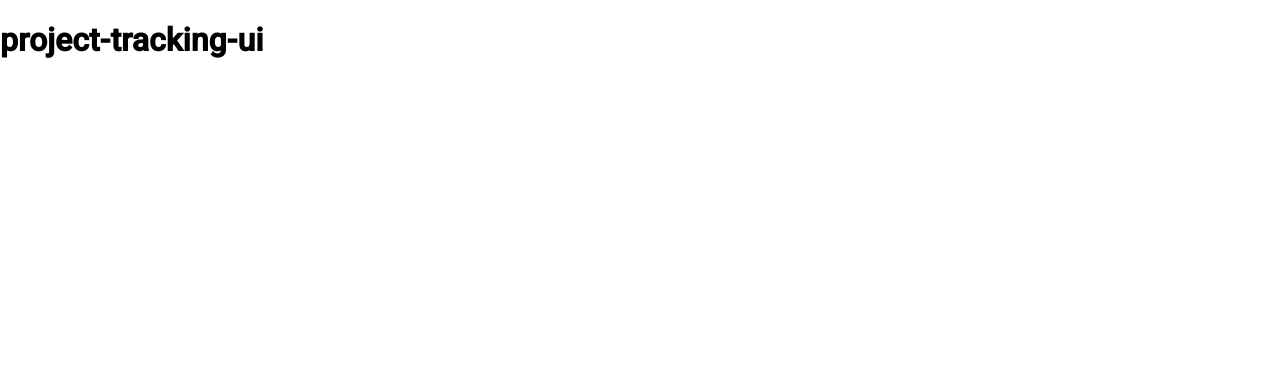
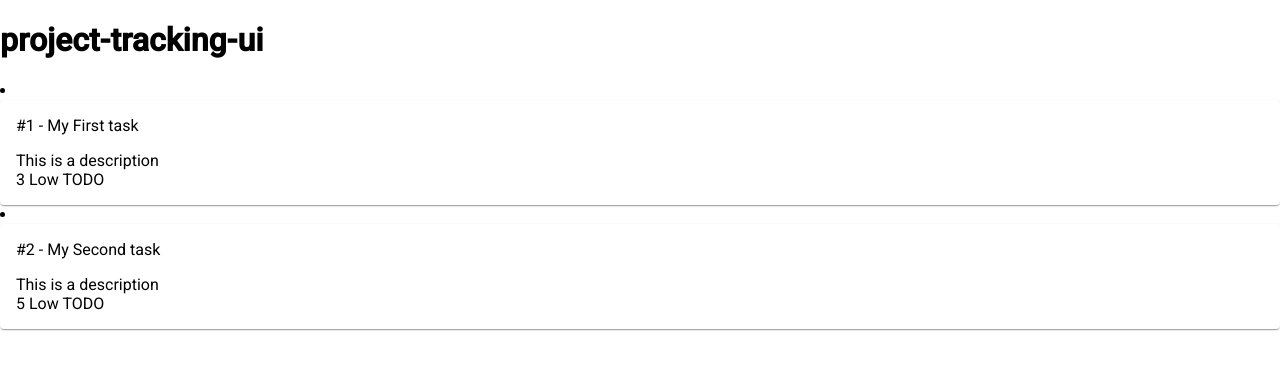
Before and after one commit to gmroldan/project-tracking-ui, an Angular app: page / in a window 1280 px wide. Shown: the top 370 px of the page. Built offline with nearby package versions, Linux system fonts and the light colour scheme.

Commit message:
Create basic components

```diff
--- a/src/app/app.component.html
+++ b/src/app/app.component.html
@@ -1 +1,2 @@
 <h1>{{ title }}</h1>
+<app-tasks-board></app-tasks-board>
--- /dev/null
+++ b/src/app/task-card/task-card.component.html
@@ -0,0 +1,9 @@
+<mat-card *ngIf="task">
+    <mat-card-header>#{{ task.id }} - {{ task.title }}</mat-card-header>
+    <mat-card-content>
+        <p>{{ task.description }}</p>
+        {{ task.storyPoints }}
+        {{ task.priority }}
+        {{ task.status }}
+    </mat-card-content>
+</mat-card>
--- /dev/null
+++ b/src/app/task.ts
@@ -0,0 +1,8 @@
+export interface Task {
+    id: number;
+    title: string;
+    description: string;
+    storyPoints: number;
+    priority: string;
+    status: string;
+}
--- /dev/null
+++ b/src/app/tasks-board/tasks-board.component.html
@@ -0,0 +1,3 @@
+<li *ngFor="let task of tasks">
+    <app-task-card [task]="task"></app-task-card>
+</li>
--- /dev/null
+++ b/src/app/tasks-board/tasks-board.component.ts
@@ -0,0 +1,29 @@
+import { Component } from '@angular/core';
+import { Task } from '../task';
+
+@Component({
+  selector: 'app-tasks-board',
+  templateUrl: './tasks-board.component.html',
+  styleUrls: ['./tasks-board.component.css']
+})
+export class TasksBoardComponent {
+  tasks: Task[] = [
+    {
+      id: 1,
+      title: 'My First task',
+      description: 'This is a description',
+      storyPoints: 3,
+      priority: 'Low',
+      status: 'TODO'
+    },
+    {
+      id: 2,
+      title: 'My Second task',
+      description: 'This is a description',
+      storyPoints: 5,
+      priority: 'Low',
+      status: 'TODO'
+    }
+  ];
+
+}
```
Also changed, not shown: src/app/app.module.ts (+8 -2 lines), src/app/task-card/task-card.component.ts (added, +11 -0 lines), src/app/task-card/task-card.component.css (added), src/app/tasks-board/tasks-board.component.css (added), 2 other files (tests, documents, lock files or other folders).
